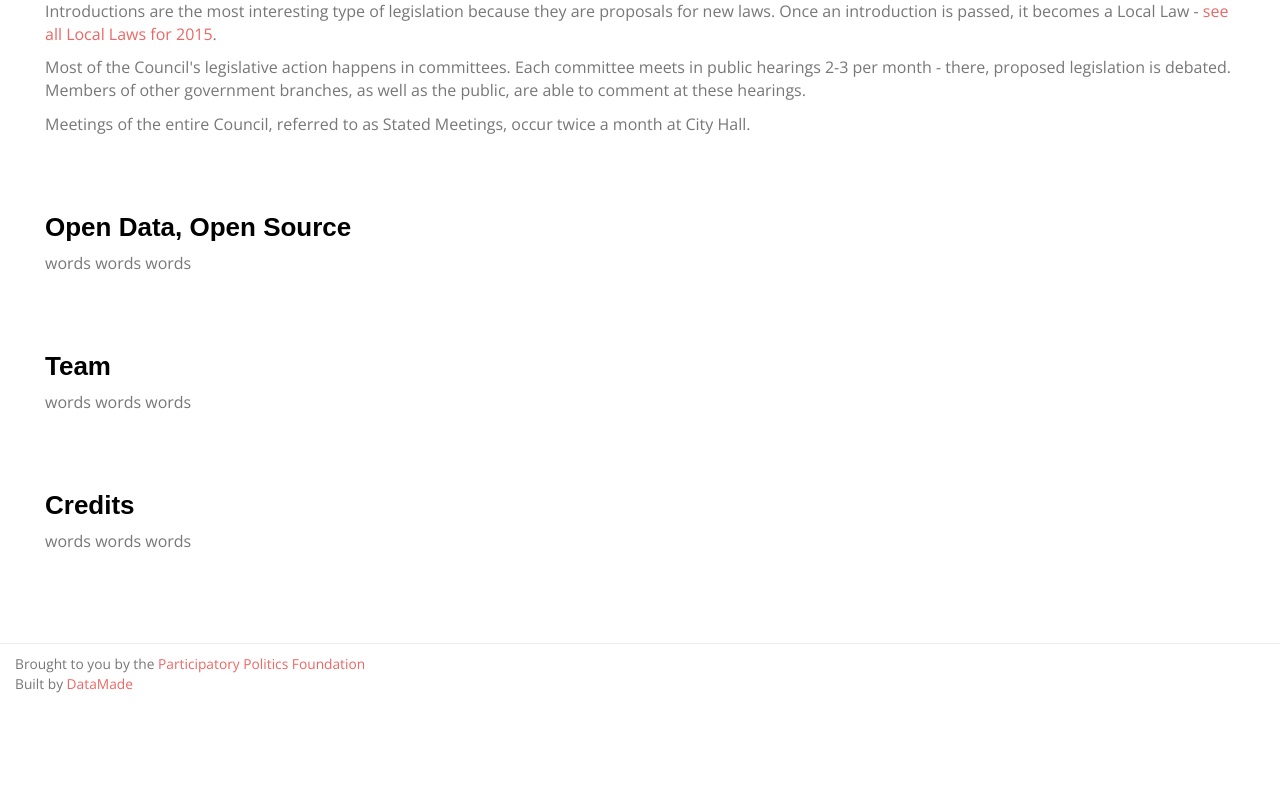
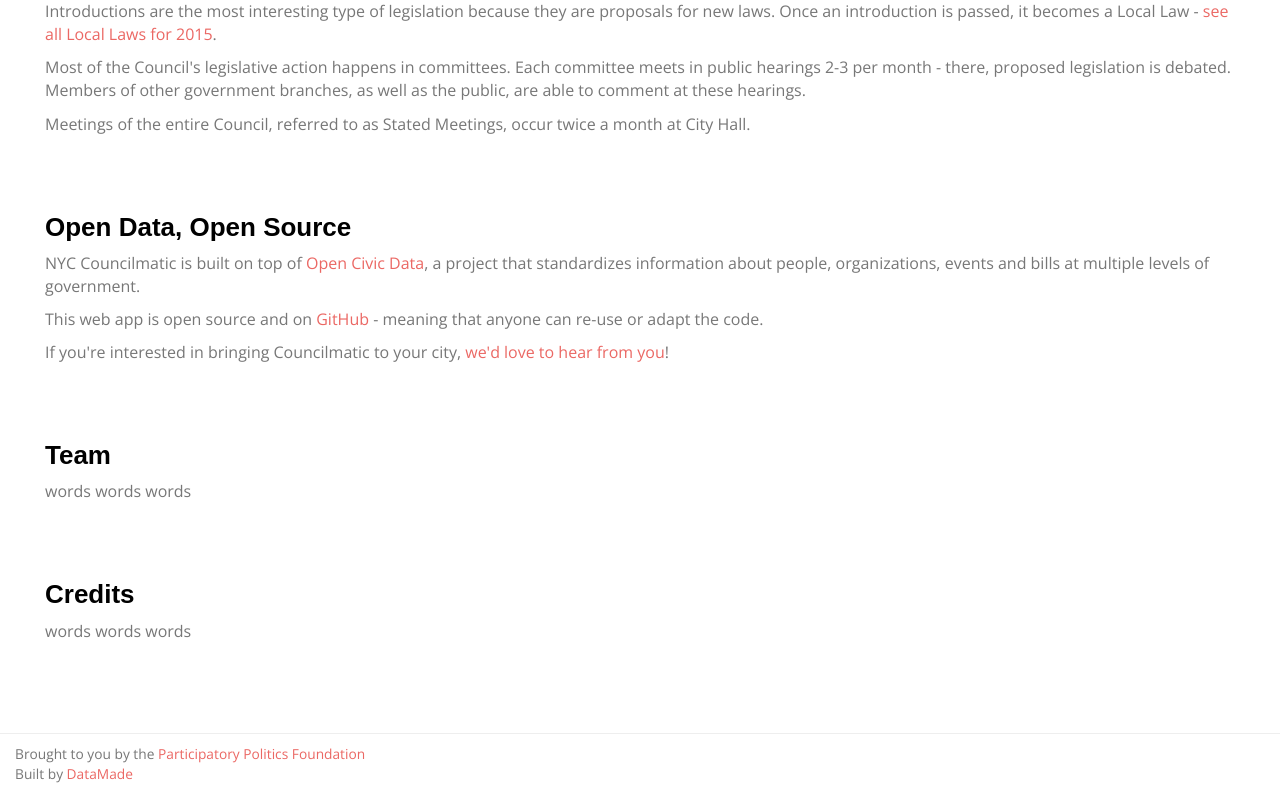
Before and after one commit to datamade/nyc-councilmatic, a Django app: template core/templates/core/about.html in a window 1280 px wide. Shown: the part 746-1540 px from the top of the page. Before the commit the page ends 1439 px from the top, so only its background shows below. Run offline with Django 3.2, Linux system fonts and the light colour scheme; the template is opened without the code that fills it, so the values that code supplies are empty; parts of the project's set-up code (start-up, migrations or seed data) failed here and were passed over; some libraries are stand-ins or nearby versions; some web fonts are replaced.

Commit message:
about page - open source & open data

```diff
--- a/core/templates/core/about.html
+++ b/core/templates/core/about.html
@@ -121,7 +121,15 @@
         <div class="col-sm-12">
             <br/><br/>
             <h3>Open Data, Open Source</h3>
-            <p>words words words</p>
+            <p>
+                NYC Councilmatic is built on top of <a href="http://opencivicdata.org/about/" target="_blank">Open Civic Data</a>, a project that standardizes information about people, organizations, events and bills at multiple levels of government.
+            </p>
+            <p>
+                This web app is open source and on <a href="https://github.com/datamade/nyc-councilmatic">GitHub</a> - meaning that anyone can re-use or adapt the code.
+            </p>
+            <p>
+                If you're interested in bringing Councilmatic to your city, <a href="mailto:info@councilmatic.org">we'd love to hear from you</a>!
+            </p>
         </div>
     </div>
 
--- a/core/templates/search/search.html
+++ b/core/templates/search/search.html
@@ -82,7 +82,7 @@
             <hr />
         {% empty %}
             <p>This site has data from the current legislative session, which goes back to 2014. If you're searching for something older, you can browse the <a href="http://legistar.council.nyc.gov/Legislation.aspx" target="_blank">New York City Council Legistar site</a>.</p>
-            <p>We'd be happy to help you find what you're looking for - <a href="mailto:david@ppolitics.org">contact us</a>!</p>
+            <p>We'd be happy to help you find what you're looking for - <a href="mailto:info@councilmatic.org">contact us</a>!</p>
         {% endfor %}
         </div>
     </div>
```
